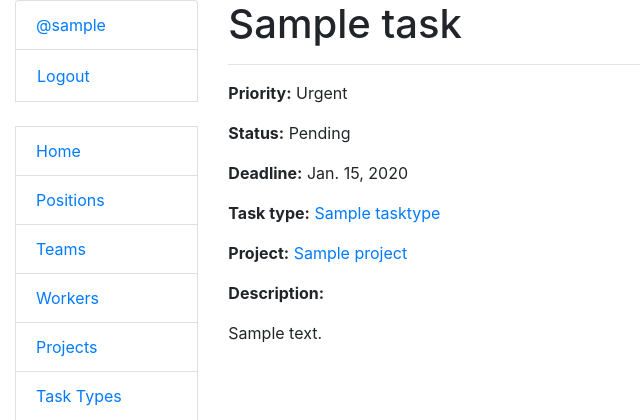
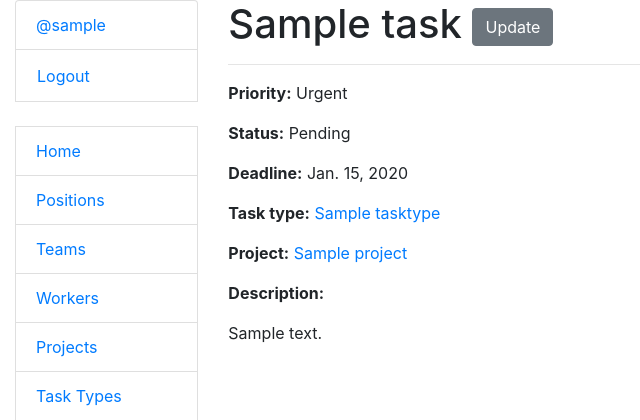
Before and after one commit to mykola-tarasenko/task-manager, a Django app: page /tasks/1/ in a window 1280 px wide. Shown: the top 420 px of the page, without its empty margins (0-640 px from the left). Run offline with Django 5.2, Linux system fonts and the light colour scheme; a user stored in the database is signed in; tables that the repository leaves empty hold one stand-in row (values such as "Sample post").

Commit message:
Add task update view & update TaskForm

```diff
--- a/tasks/forms.py
+++ b/tasks/forms.py
@@ -77,6 +77,7 @@ class TaskForm(forms.ModelForm):
 
     def clean_deadline(self):
         deadline = self.cleaned_data.get("deadline")
-        if deadline and deadline < datetime.date.today():
+        status = self.cleaned_data.get("status")
+        if deadline and deadline < datetime.date.today() and status < 3:
             raise forms.ValidationError("The deadline cannot be in the past.")
         return deadline
--- a/tasks/urls.py
+++ b/tasks/urls.py
@@ -24,6 +24,7 @@ from .views import (
     TaskTypeDetailView,
     TaskListView,
     TaskCreateView,
+    TaskUpdateView,
     TaskDetailView,
 )
 
@@ -52,6 +53,7 @@ urlpatterns = [
     path("tasks/", TaskListView.as_view(), name="task-list"),
     path("tasks/create/", TaskCreateView.as_view(), name="task-create"),
     path("tasks/<int:pk>/", TaskDetailView.as_view(), name="task-detail"),
+    path("tasks/<int:pk>/update/", TaskUpdateView.as_view(), name="task-update"),
 ]
 
 app_name = "tasks"
--- a/tasks/views.py
+++ b/tasks/views.py
@@ -162,5 +162,11 @@ class TaskCreateView(LoginRequiredMixin, generic.CreateView):
     success_url = reverse_lazy("tasks:task-list")
 
 
+class TaskUpdateView(LoginRequiredMixin, generic.UpdateView):
+    model = Task
+    form_class = TaskForm
+    success_url = reverse_lazy("tasks:task-list")
+
+
 class TaskDetailView(LoginRequiredMixin, generic.DetailView):
     model = Task
--- a/templates/tasks/task_detail.html
+++ b/templates/tasks/task_detail.html
@@ -3,6 +3,9 @@
 {% block content %}
   <h1>
     {{ task.name }}
+    <a href="{% url 'tasks:task-update' pk=task.id %}" class="btn btn-secondary link-to-page">
+      Update
+    </a>
   </h1>
 
   <hr>
```
